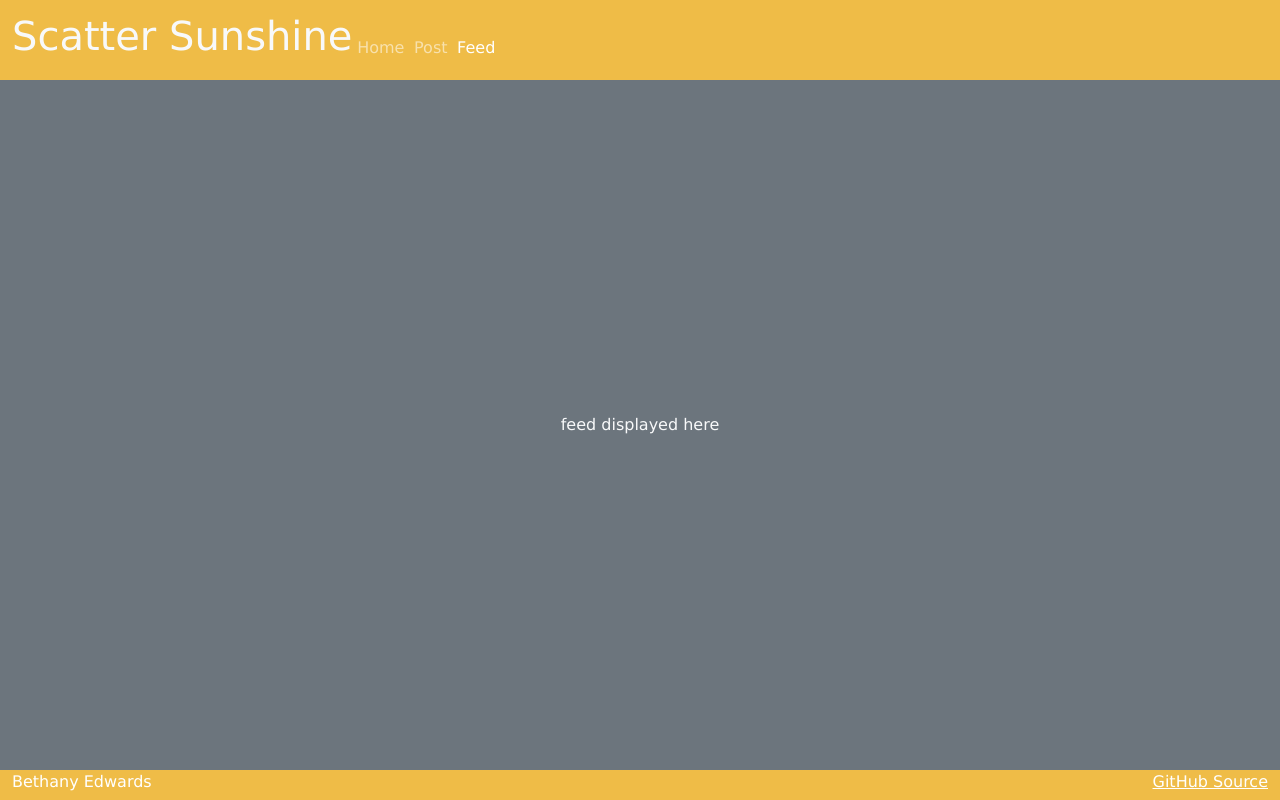
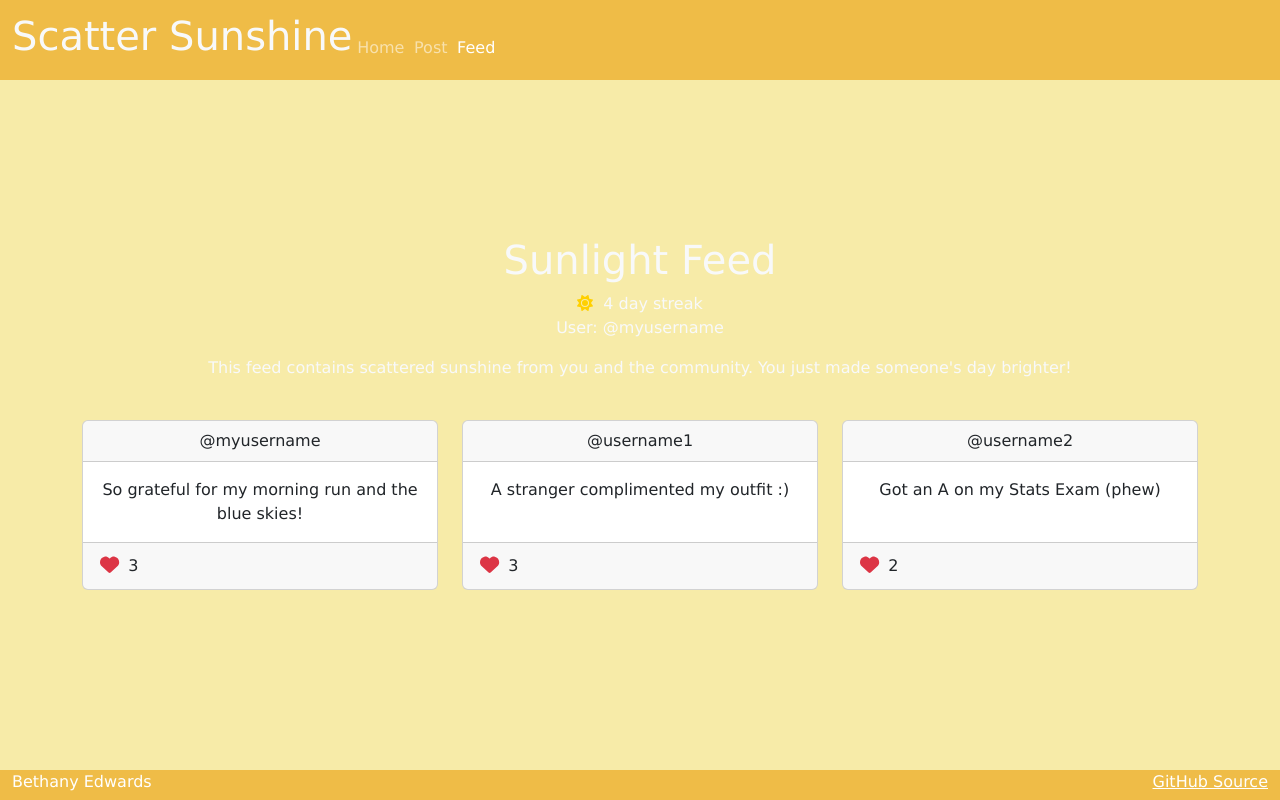
Before and after one commit to eddieblu/startup, a React (Vite) app: page /feed in a window 1280 px wide. Built offline with nearby package versions, Linux system fonts and the light colour scheme.

Commit message:
Converting to React components

```diff
--- a/package.json
+++ b/package.json
@@ -23,6 +23,9 @@
     "vite": "^6.1.0"
   },
   "dependencies": {
+    "@fortawesome/fontawesome-svg-core": "^6.7.2",
+    "@fortawesome/free-solid-svg-icons": "^6.7.2",
+    "@fortawesome/react-fontawesome": "^0.2.2",
     "bootstrap": "^5.3.3",
     "react": "^19.0.0",
     "react-bootstrap": "^2.10.9",
--- a/src/app.jsx
+++ b/src/app.jsx
@@ -50,4 +50,4 @@ export default function App() {
 
 function NotFound() {
     return <main className="container-fluid bg-secondary text-center">404: Return to sender. Address unknown.</main>;
-  }
+}
--- a/src/feed/feed.html
+++ b/src/feed/feed.html
@@ -23,7 +23,7 @@
             </a>
             <menu class="navbar-nav">
                 <li class="nav-item">
-                    <a class="nav-link" href="index.html">Home</a>
+                    <a class="nav-link" href="/">Home</a>
                 </li>
                 <li class="nav-item">
                     <a class="nav-link" href="post.html">Post</a>
@@ -115,6 +115,7 @@
                 </div>
 
             </div>
+        </div>
     </main>
 
     <footer class="text-white">
--- a/src/feed/feed.jsx
+++ b/src/feed/feed.jsx
@@ -1,9 +1,99 @@
 import React from 'react';
+import { FontAwesomeIcon } from '@fortawesome/react-fontawesome';
+import { faSun } from '@fortawesome/free-solid-svg-icons';
+import { faHeart } from '@fortawesome/free-solid-svg-icons';
+import './feed.css';
 
 export function Feed() {
   return (
-    <main className="container-fluid bg-secondary text-center">
-      <div>feed displayed here</div>
+    <main className="container-fluid text-center">
+      <div className="container-fluid text-center">
+
+        <h1>Sunlight Feed</h1>
+        <div id="streak-counter">
+          <FontAwesomeIcon
+            icon={faSun}
+            className="icon-gap"
+            style={{ color: 'rgb(255, 208, 0)' }}
+          />
+          <span id="streak-count">4</span> day streak
+        </div>
+        <p>
+          User: @<span>myusername</span>
+        </p>
+        <p>
+          This feed contains scattered sunshine from you and the community. You just made someone's day brighter!
+        </p>
+      </div>
+
+      <div className="container my-4">
+        <div className="row row-cols-1 row-cols-md-3 g-4">
+
+          <div className="col">
+            <div className="card h-100">
+              <div className="card-header">
+                @<span className="username">myusername</span>
+              </div>
+              <div className="card-body">
+                <p className="card-text">
+                  So grateful for my morning run and the blue skies!
+                </p>
+              </div>
+              <div className="card-footer d-flex align-items-center">
+                <button className="btn btn-link p-0 me-2" style={{ fontSize: '1.2rem' }}>
+                  <FontAwesomeIcon
+                    icon={faHeart}
+                    className="text-danger"
+                  />
+                </button>
+                <span className="heart-count">3</span>
+              </div>
+            </div>
+          </div>
+
+          <div className="col">
+            <div className="card h-100">
+              <div className="card-header">
+                @<span className="username">username1</span>
+              </div>
+              <div className="card-body">
+                <p className="card-text">
+                  A stranger complimented my outfit :)
+                </p>
+              </div>
+              <div className="card-footer d-flex align-items-center">
+                <button className="btn btn-link p-0 me-2" style={{ fontSize: '1.2rem' }}>
+                  <FontAwesomeIcon
+                    icon={faHeart}
+                    className="text-danger"
+                  />                </button>
+                <span className="heart-count">3</span>
+              </div>
+            </div>
+          </div>
+
+          <div className="col">
+            <div className="card h-100">
+              <div className="card-header">
+                @<span className="username">username2</span>
+              </div>
+              <div className="card-body">
+                <p className="card-text">
+                  Got an A on my Stats Exam (phew)
+                </p>
+              </div>
+              <div className="card-footer d-flex align-items-center">
+                <button className="btn btn-link p-0 me-2" style={{ fontSize: '1.2rem' }}>
+                  <FontAwesomeIcon
+                    icon={faHeart}
+                    className="text-danger"
+                  />                </button>
+                <span className="heart-count">2</span>
+              </div>
+            </div>
+          </div>
+        </div>
+      </div>
     </main>
   );
 }
--- a/src/login/login.jsx
+++ b/src/login/login.jsx
@@ -2,8 +2,30 @@ import React from 'react';
 
 export function Login() {
   return (
-    <main className="container-fluid bg-secondary text-center">
-      <div>login displayed here</div>
+    <main className="container-fluid text-center">
+        <div>
+            <div id="picture" className="picture-box">
+                <img width="400px" src="sunshine.jpg" alt="random" />
+            </div>
+            <p id="zen-quote">
+                Zen Quote placeholder (public API)
+            </p>
+            <h1>Welcome to Scatter Sunshine</h1>
+            <p id="instruction">
+                Login to a pre-existing account or register a new account to scatter your sunshine.
+            </p>
+        </div>
+
+        <form method="get" action="post">
+            <div className="input-group mb-3">
+                <input className="form-control" type="text" placeholder="username" />
+            </div>
+            <div className="input-group mb-3">
+                <input className="form-control" type="password" placeholder="password" />
+            </div>
+            <button type="submit" className="btn btn-primary">Login</button>
+            <button type="submit" className="btn">Register</button>
+        </form>
     </main>
   );
 }
--- a/src/post/post.css
+++ b/src/post/post.css
@@ -1,71 +1,9 @@
-body {
-  display: flex;
-  flex-direction: column;
-  min-width: 375px;
-  font-family: 'Verdana', sans-serif;
-  background-color: #EFBC47;
-}
-
-header {
-  flex: 0 80px;
-  display: flex;
-  /* justify-content: center; */
-  background-color: #EFBC47;
-}
-
-main {
-  flex: 1 calc(100vh - 110px);
-  display: flex;
-  flex-direction: column;
-  padding-top: 5vh;
-  padding-bottom: 5vh;
-  background-color: #f7eba8;
-  justify-content: center;
-}
-
-footer {
-  flex: 0 30px;
-  background-color: #EFBC47;
-}
-
-menu {
-  flex: 1;
-  display: flex;
-  flex-direction: row !important;
-  list-style: none;
-}
-
-.navbar-brand {
-  padding-left: 0.3em;
-}
-
-menu .nav-item {
-  padding: 0 0.3em;
-}
-
-footer a {
-  float: right;
-}
-
-@media (max-height: 600px) {
-  header {
-    display: none;
-  }
-
-  footer {
-    display: none;
-  }
-
-  main {
-    flex: 1 100vh;
-    padding: 10vh;
-  }
-}
-
-/* specific css */
-
 #postTextarea {
   max-width: 600px;
   margin: 0 auto;
   display: block;
 }
+
+.icon-gap {
+  margin-right: 10px;
+}
--- a/src/post/post.jsx
+++ b/src/post/post.jsx
@@ -1,9 +1,37 @@
 import React from 'react';
+import { FontAwesomeIcon } from '@fortawesome/react-fontawesome';
+import { faSun } from '@fortawesome/free-solid-svg-icons';
+import './post.css';
 
 export function Post() {
   return (
-    <main className="container-fluid bg-secondary text-center">
-      <div>post displayed here</div>
+    <main className="container-fluid text-center">
+      <div>
+        <h1>Share Your Light</h1>
+        <div id="streak-counter">
+          <FontAwesomeIcon
+            icon={faSun}
+            className="icon-gap"
+            style={{ color: 'rgb(255, 208, 0)' }}
+          />
+          <span id="streak-count">3</span> day streak
+        </div>
+        <p>
+          User: @<span>myusername</span>
+        </p>
+      </div>
+
+      <form method="get" action="feed">
+        <div className="mb-3">
+          <label for="postTextarea" className="form-label">Share your daily post to view sunshine posts from the
+            community.</label>
+          <textarea className="form-control" id="postTextarea" rows="4" placeholder="How did the sun shine for you today?" maxlength="150"></textarea>
+          <div className="form-text">
+            Text limit is 150 characters.
+          </div>
+        </div>
+        <button type="submit" className="btn btn-primary">Post</button>
+      </form>
     </main>
   );
 }
```
Also changed, not shown: 1 other file (tests, documents, lock files or other folders).
